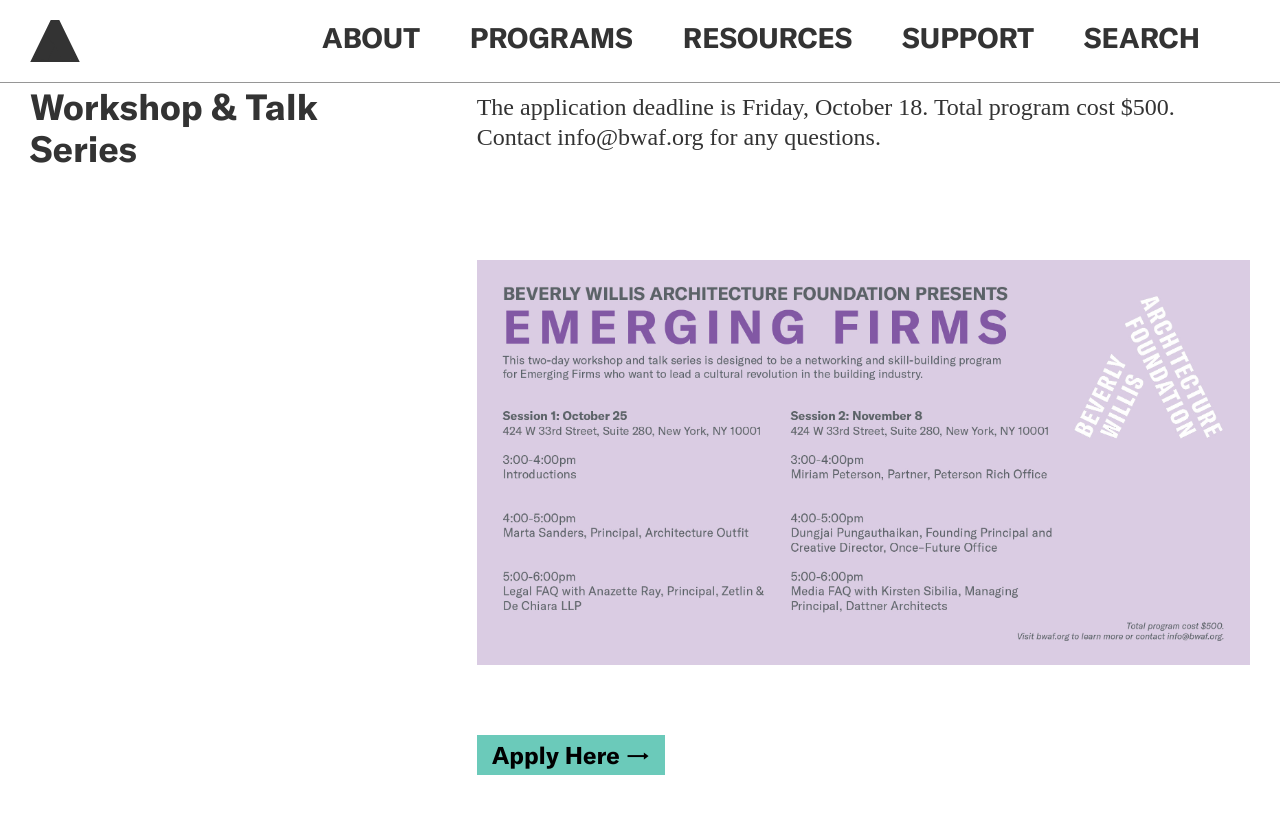
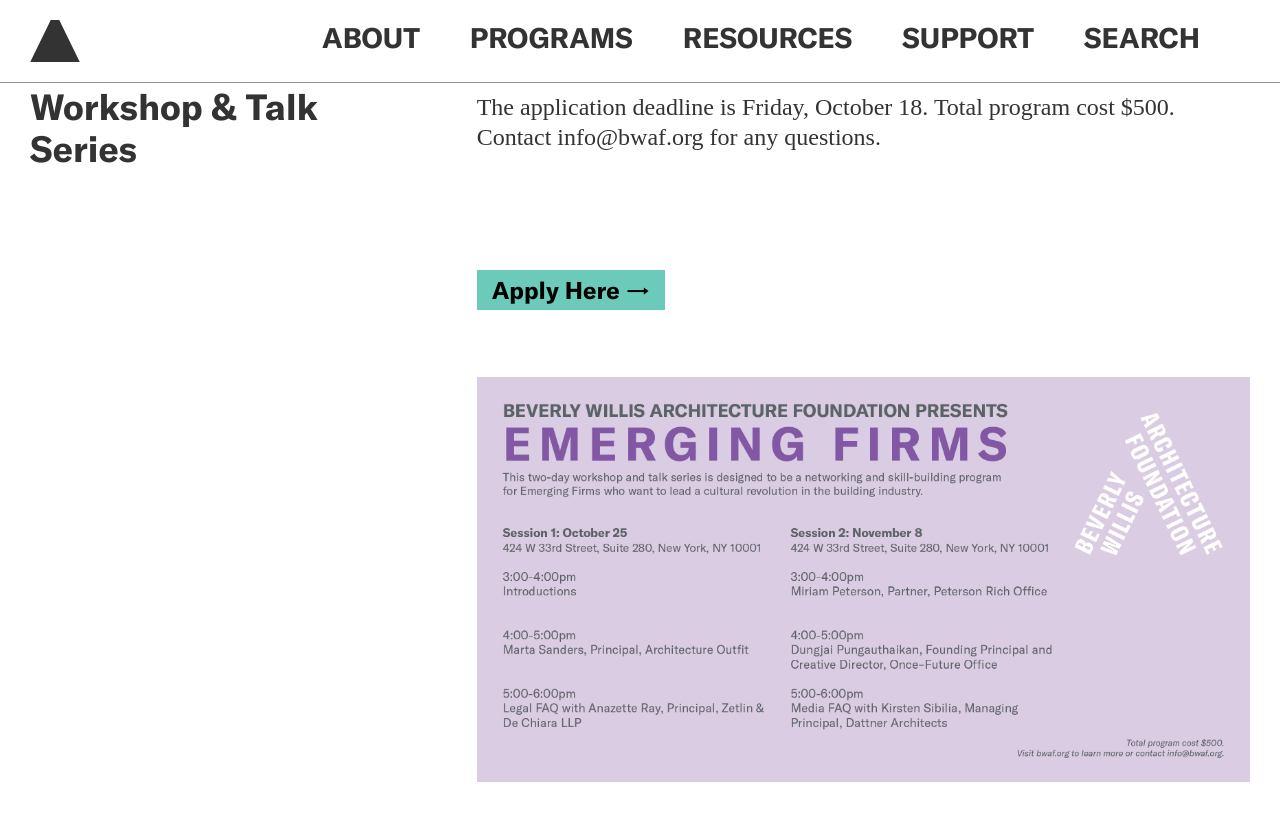
Before and after one commit to jengalas/bwaf-bbw, a Jekyll site: the page built from _emerging-firms/2024-emerging-firms.md, in a window 1280 px wide and 900 px high, scrolled down 477 px. Shown: the top 821 px of the window. Built offline with Jekyll 4.4.1, drawn with Linux system fonts in a browser that asks for light colours; nearby versions of some CDN libraries; some web fonts are replaced.

Commit message:
Updated 1 file via CloudCannon.

```diff
--- a/_emerging-firms/2024-emerging-firms.md
+++ b/_emerging-firms/2024-emerging-firms.md
@@ -40,16 +40,16 @@
       download: ''
       link_url: ''
       link_text: ''
+  - template: buttons-block
+    button:
+      - button_text: Apply Here
+        button_link: https://bwaf.wufoo.com/forms/m5h59bd0ol99o5/
+    section_break: false
+    include_left-hand_column_text_: false
   - template: image-block
     image: /uploads/emerging-firms-final.jpg
     image_caption_text:
     alt_text:
-    section_break: false
-    include_left-hand_column_text_: false
-  - template: buttons-block
-    button:
-      - button_text: Apply Here
-        button_link: https://bwaf.wufoo.com/forms/m5h59bd0ol99o5/
     section_break: false
     include_left-hand_column_text_: false
   - template: featured-portrait-block
```
